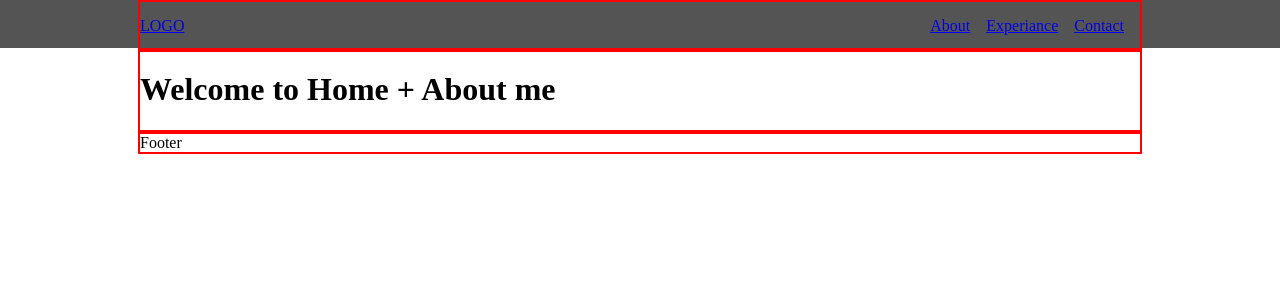
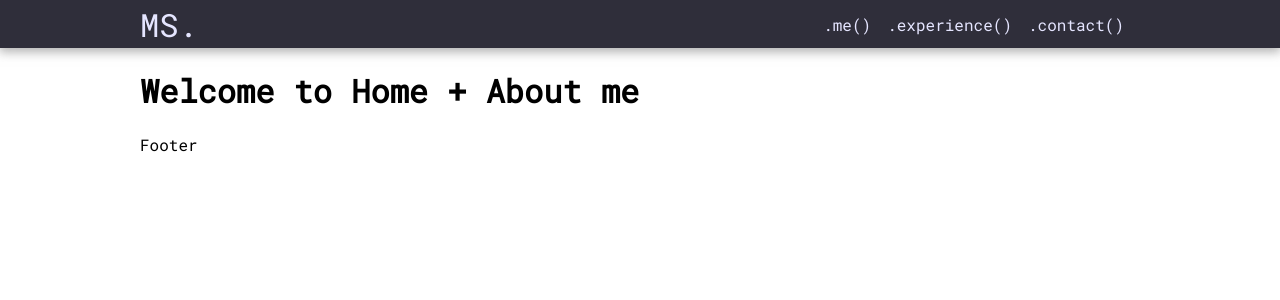
Before and after one commit to mariiashabelnik/portfolio, a React (Vite) app: page / in a window 1280 px wide. Shown: the top 300 px of the page. Built offline with nearby package versions, Linux system fonts and the light colour scheme.

Commit message:
add hamb_menu

```diff
--- a/package.json
+++ b/package.json
@@ -4,11 +4,12 @@
   "version": "0.0.0",
   "type": "module",
   "scripts": {
-    "dev": "vite",
+    "dev": "vite --host",
     "build": "vite build",
     "preview": "vite preview"
   },
   "dependencies": {
+    "hamburger-react": "^2.5.0",
     "react": "^18.2.0",
     "react-dom": "^18.2.0",
     "react-router-dom": "^6.3.0"
--- a/src/App.css
+++ b/src/App.css
@@ -1,12 +1,29 @@
 .container {
-  border: 2px solid red;
   max-width: 1000px;
   margin: 0 auto;
 }
 
+.nav .container {
+  height: 3em;
+}
+
 .nav {
-  background-color: rgb(84, 84, 84);
+  background-color: rgb(47, 46, 58);
   height: 3em;
+  -webkit-box-shadow: 0px 3px 10px 1px rgba(122, 122, 122, 0.59);
+  -moz-box-shadow: 0px 3px 10px 1px rgba(122, 122, 122, 0.59);
+  box-shadow: 0px 3px 10px 1px rgba(122, 122, 122, 0.59);
+}
+
+.nav a {
+  text-decoration: none;
+  color: rgb(229, 229, 255);
+  transition: 0.3s;
+}
+
+.nav a:hover {
+  color: #fff;
+  text-shadow: 0 0 5px #03e9f4;
 }
 
 .nav-items {
@@ -23,3 +40,40 @@
 .menu-items div {
   margin-right: 1em;
 }
+
+.logo {
+  font-size: 2em;
+}
+
+.hamburger {
+  display: none;
+}
+
+.hamburger-menu {
+  background-color: rgba(84, 84, 84, 0.9);
+  z-index: 100;
+  position: absolute;
+  right: 0;
+  backdrop-filter: blur(3px);
+  top: 3em;
+  bottom: 0;
+  left: 0px;
+  display: flex;
+  flex-direction: column;
+  justify-content: center;
+  align-items: center;
+}
+
+.hamburger-menu a {
+  font-size: 2em;
+  text-decoration: none;
+}
+
+@media screen and (max-width: 768px) {
+  .hamburger {
+    display: inline;
+  }
+  .menu-items {
+    display: none;
+  }
+}
--- a/src/App.jsx
+++ b/src/App.jsx
@@ -1,7 +1,7 @@
 import "./App.css";
-import { Routes, Route, Link } from "react-router-dom";
+import { Routes, Route } from "react-router-dom";
 import Home from "./pages/Home";
-import Experiance from "./pages/Experiance";
+import Experience from "./pages/Experience";
 import Contact from "./pages/Contact";
 import Footer from "./components/Footer";
 import Header from "./components/Header";
@@ -12,7 +12,7 @@ function App() {
       <Header />
       <Routes>
         <Route path="/" element={<Home />} />
-        <Route path="experiance" element={<Experiance />} />
+        <Route path="experience" element={<Experience />} />
         <Route path="contact" element={<Contact />} />
       </Routes>
       <Footer />
--- a/src/components/Header.jsx
+++ b/src/components/Header.jsx
@@ -1,23 +1,49 @@
-import { Routes, Route, Link } from "react-router-dom";
+import { Link } from "react-router-dom";
+import { Turn as Hamburger } from "hamburger-react";
+import { useState } from "react";
 
 function Header() {
+  const [isOpen, setOpen] = useState(false);
+
+  const hamburgerMenu = (
+    <div className="hamburger-menu">
+      <div>
+        <Link to="/">.me()</Link>
+      </div>
+      <div>
+        <Link to="/experience">.experience()</Link>
+      </div>
+      <div>
+        <Link to="/contact">.contact()</Link>
+      </div>
+    </div>
+  );
+
   return (
     <div className="nav">
-      <div className="container nav-items">
-        <div className="logo">
-          <Link to="/">LOGO</Link>
-        </div>
-        <div className="menu-items">
-          <div>
-            <Link to="/">About</Link>
+      <div className="container">
+        <div className=" nav-items">
+          <div className="logo">
+            <Link to="/">MS.</Link>
           </div>
-          <div>
-            <Link to="/experiance">Experiance</Link>
+          <div className="hamburger">
+            <Hamburger toggled={isOpen} toggle={setOpen} />
           </div>
-          <div>
-            <Link to="/contact">Contact</Link>
+
+          <div className="menu-items ">
+            <div>
+              <Link to="/">.me()</Link>
+            </div>
+            <div>
+              <Link to="/experience">.experience()</Link>
+            </div>
+            <div>
+              <Link to="/contact">.contact()</Link>
+            </div>
           </div>
         </div>
+
+        {isOpen && hamburgerMenu}
       </div>
     </div>
   );
--- a/src/index.css
+++ b/src/index.css
@@ -1,3 +1,4 @@
 body {
   margin: 0;
+  font-family: "Roboto Mono", monospace;
 }
```
Also changed, not shown: src/pages/Experience.jsx (renamed from src/pages/Experiance.jsx), 1 other file (tests, documents, lock files or other folders).
